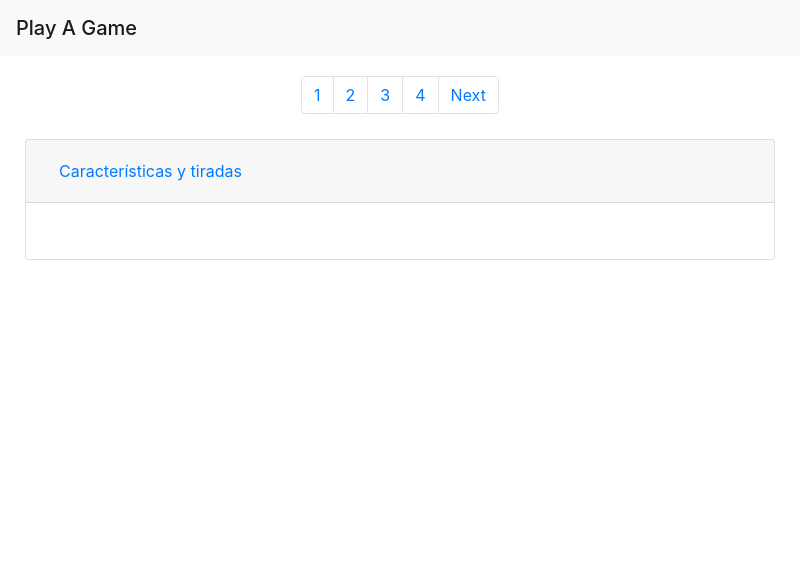
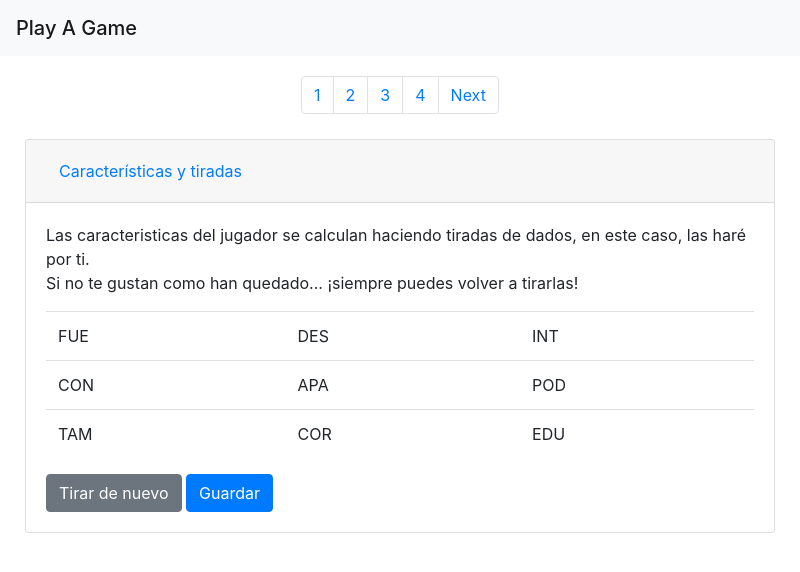
Before and after one commit to NinaRuiz/read-a-game, an Electron app: page pages/create-character/create-character-page-two.html in a window 800 px wide. Drawn offline with nearby package versions, Linux system fonts and the light colour scheme.

Commit message:
Finished create-character-page-two.html

```diff
--- a/pages/create-character/create-character-page-two.html
+++ b/pages/create-character/create-character-page-two.html
@@ -48,8 +48,40 @@
         <div class="show" aria-labelledby="headingOne">
             <div class="card-body">
                 <p>
-
+                    Las caracteristicas del jugador se calculan haciendo tiradas de dados, en
+                    este caso, las haré por ti. <br>
+                    Si no te gustan como han quedado... ¡siempre puedes volver a tirarlas!
                 </p>
+                <table class="table">
+                    <tbody>
+                    <tr>
+                        <td>FUE</td>
+                        <td id="FUE"></td>
+                        <td>DES</td>
+                        <td id="DES"></td>
+                        <td>INT</td>
+                        <td id="INT"></td>
+                    </tr>
+                    <tr>
+                        <td>CON</td>
+                        <td id="CON"></td>
+                        <td>APA</td>
+                        <td id="APA"></td>
+                        <td>POD</td>
+                        <td id="POD"></td>
+                    </tr>
+                    <tr>
+                        <td>TAM</td>
+                        <td id="TAM"></td>
+                        <td>COR</td>
+                        <td id="COR"></td>
+                        <td>EDU</td>
+                        <td id="EDU"></td>
+                    </tr>
+                    </tbody>
+                </table>
+                <button type="button" class="btn btn-secondary">Tirar de nuevo</button>
+                <button type="button" class="btn btn-primary">Guardar</button>
             </div>
         </div>
     </div>
```
